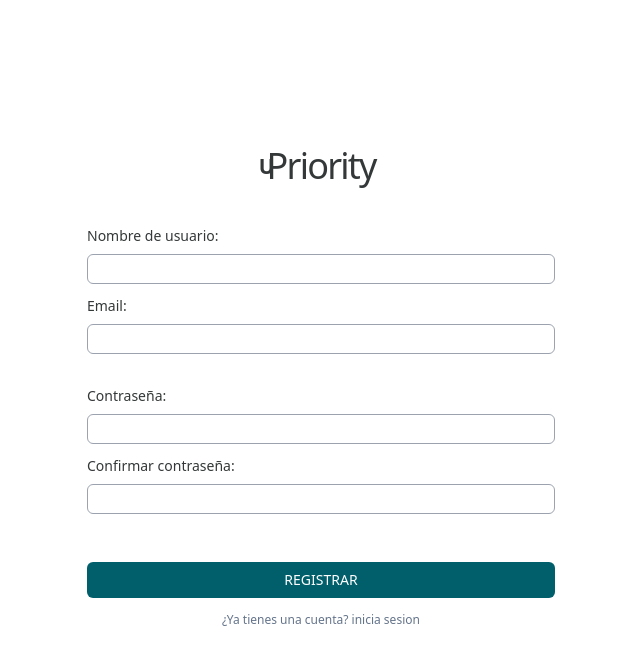
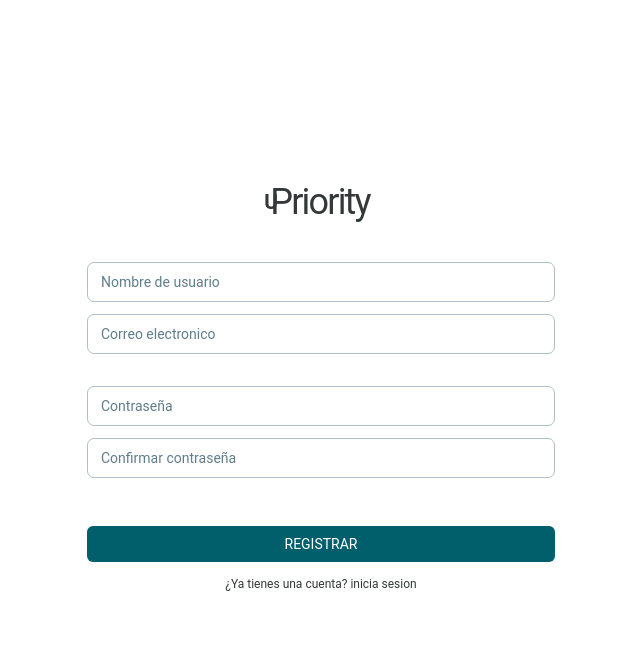
Before and after one commit to enockjeremi/u-priority, a Next.js app: page /auth/sign-up in a window 1280 px wide. Shown: the top 662 px of the page, without its empty margins (319-959 px from the left). Built offline with nearby package versions, Linux system fonts and the light colour scheme; no server answers.

Commit message:
style(ui): implemented Material Tailwind UI for enhanced and expedited UI development
- Introduced Material Tailwind UI to improve and speed up the UI development process.

```diff
--- a/package.json
+++ b/package.json
@@ -11,6 +11,7 @@
   "dependencies": {
     "@hookform/error-message": "^2.0.1",
     "@hookform/resolvers": "^3.3.4",
+    "@material-tailwind/react": "^2.1.9",
     "@types/js-cookie": "^3.0.6",
     "joi": "^17.12.1",
     "js-cookie": "^3.0.5",
--- a/src/app/(pages)/(home)/layout.tsx
+++ b/src/app/(pages)/(home)/layout.tsx
@@ -13,7 +13,7 @@ const HomeLayout = async ({ children }: { children: ReactNode }) => {
       <div>
         <SidebarComponent />
       </div>
-      <div>{children}</div>
+      <div className="p-2">{children}</div>
     </div>
   );
 };
--- a/src/app/(pages)/(home)/spaces/[id]/components/spaces-component.tsx
+++ b/src/app/(pages)/(home)/spaces/[id]/components/spaces-component.tsx
@@ -1,7 +1,16 @@
 "use client";
 import { workspaces } from "@/app/libs/endpoints/workspaces";
 import { getUserToken } from "@/app/server/token/user-token";
-import { IWorkspaces } from "@/types/workspaces";
+import { IStatus, IWorkspaces } from "@/types/workspaces";
+import {
+  Card,
+  CardBody,
+  CardHeader,
+  Chip,
+  Option,
+  Select,
+  Typography,
+} from "@material-tailwind/react";
 import React, { useState } from "react";
 import { useQuery, useQueryClient } from "react-query";
 
@@ -18,8 +27,16 @@ const fetchWorkspacesByStatus = async (
   return res;
 };
 
-const SpacesComponent = ({ workspaces }: { workspaces: any }) => {
-  const [selectTasksByStatus, setSelectTasksByStatus] = useState(1);
+const TABLE_HEAD = ["Nombre", "Estado"];
+
+const SpacesComponent = ({
+  workspaces,
+  statusList,
+}: {
+  workspaces: IWorkspaces;
+  statusList: IStatus[];
+}) => {
+  const [selectTasksByStatus, setSelectTasksByStatus] = useState<number>(1);
   const queryClient = useQueryClient();
   const token = getUserToken();
   const workspacesId = workspaces.id;
@@ -33,29 +50,118 @@ const SpacesComponent = ({ workspaces }: { workspaces: any }) => {
       await fetchWorkspacesByStatus(workspacesId, selectTasksByStatus, token),
   });
 
-  const handleSelectStatusChange = (e: any) => {
-    setSelectTasksByStatus(e.currentTarget.value);
+  const handleSelectStatusChange = (value: any) => {
+    setSelectTasksByStatus(Number(value));
     queryClient.invalidateQueries("tasksByStatusInWorkspaces");
   };
 
   return (
-    <div className="w-full">
-      <select className="" defaultValue={1} onChange={handleSelectStatusChange}>
-        <option value={1}>completado</option>
-        <option value={2}>en desarrollo</option>
-        <option value={3}>pendientes</option>
-        <option value={4}>pausadas</option>
-      </select>
+    <div className="w-full pt-10">
+      <div className="w-full flex flex-col gap-4">
+        <Typography className="ml-2" placeholder={undefined} variant="h5" color="blue-gray">
+          {workspaces.name}
+        </Typography>
+        <div className="pt-2">
+          <Select
+            onChange={handleSelectStatusChange}
+            label="Selecciona por estado"
+            placeholder={"Selecciona un estado"}
+          >
+            {statusList?.map((item) => (
+              <Option key={item.id} value={item.id.toString()}>
+                {item.status}
+              </Option>
+            ))}
+          </Select>
+        </div>
+      </div>
 
-      <div>
-        <ul>
-          {isLoading
-            ? "cargando..."
-            : data?.tasks?.map((item) => (
-                <li key={item.id}>{item.status.status}</li>
-              ))}
-        </ul>
-      </div>
+      <Card placeholder={undefined}>
+        <CardBody className="px-0 overflow-hidden" placeholder={undefined}>
+          <table className="w-full min-w-max table-auto text-left">
+            <thead>
+              <tr>
+                {TABLE_HEAD.map((head) => (
+                  <th
+                    key={head}
+                    className="border-y border-blue-gray-100 bg-blue-gray-50/50 p-4"
+                  >
+                    <Typography
+                      placeholder={undefined}
+                      variant="small"
+                      color="blue-gray"
+                      className="font-normal leading-none opacity-70"
+                    >
+                      {head}
+                    </Typography>
+                  </th>
+                ))}
+              </tr>
+            </thead>
+            <tbody>
+              {isLoading ? (
+                <tr>
+                  <td className="p-4">
+                    <div className="flex items-center gap-3">
+                      <Typography
+                        placeholder={undefined}
+                        variant="small"
+                        color="blue-gray"
+                        className="font-bold"
+                      >
+                        cargando...
+                      </Typography>
+                    </div>
+                  </td>
+                </tr>
+              ) : (
+                data?.tasks.map(({ id, name, status }, index) => {
+                  const isLast = index === data?.tasks?.length - 1;
+                  const classes = isLast
+                    ? "p-4"
+                    : "p-4 border-b border-blue-gray-50";
+
+                  return (
+                    <tr key={id}>
+                      <td className={classes}>
+                        <div className="flex items-center gap-3">
+                          <Typography
+                            placeholder={undefined}
+                            variant="small"
+                            color="blue-gray"
+                            className="font-bold"
+                          >
+                            {name}
+                          </Typography>
+                        </div>
+                      </td>
+
+                      <td className={classes}>
+                        <div className="w-max">
+                          <Chip
+                            size="sm"
+                            variant="ghost"
+                            value={status.status}
+                            color={
+                              status.id === 1
+                                ? "green"
+                                : status.id === 2
+                                ? "blue"
+                                : status.id === 3
+                                ? "amber"
+                                : "red"
+                            }
+                          />
+                        </div>
+                      </td>
+                    </tr>
+                  );
+                })
+              )}
+            </tbody>
+          </table>
+        </CardBody>
+      </Card>
     </div>
   );
 };
--- a/src/app/(pages)/auth/sign-in/components/sign-in-component.tsx
+++ b/src/app/(pages)/auth/sign-in/components/sign-in-component.tsx
@@ -9,6 +9,7 @@ import { esErrors } from "@/utils/joi-es-errors";
 import useSignIn from "@/app/client/hooks/useSignIn";
 
 import { ICredentialsToSignIn } from "@/types/auth.types";
+import { Input } from "@material-tailwind/react";
 
 const schema = Joi.object({
   email: Joi.string()
@@ -49,14 +50,14 @@ const SignInComponent = () => {
           </div>
         )} */}
         <div className="w-full flex flex-col space-y-2">
-          <label htmlFor="email_label">Email</label>
-          <input
+          <Input {...register("email")} label="Email" crossOrigin={undefined} />
+          {/* <input
             {...register("email")}
             id="email_label"
             type="text"
             name="email"
             className="rounded-md border border-gray-400 px-2 py-1"
-          />
+          /> */}
           {errors.email && (
             <p
               role="alert"
@@ -67,14 +68,8 @@ const SignInComponent = () => {
           )}
         </div>
         <div className="-full flex flex-col space-y-2">
-          <label htmlFor="password_label">Contraseña:</label>
-          <input
-            {...register("password")}
-            id="password_label"
-            type="password"
-            className="rounded-md border border-gray-400 px-2 py-1"
-            name="password"
-          />
+          <Input {...register("password")} type="password" label="Contraseña" crossOrigin={undefined} />
+
           {errors.password && (
             <p
               role="alert"
--- a/src/app/(pages)/auth/sign-up/components/sign-up-component.tsx
+++ b/src/app/(pages)/auth/sign-up/components/sign-up-component.tsx
@@ -8,6 +8,7 @@ import { joiResolver } from "@hookform/resolvers/joi";
 
 import useSignUp from "@/app/client/hooks/useSignUp";
 import { ICredentialsToSignUp } from "@/types/auth.types";
+import { Input, Typography } from "@material-tailwind/react";
 
 const schema = Joi.object({
   email: Joi.string()
@@ -45,13 +46,10 @@ const SignUpComponent = () => {
         className="flex w-full sm:w-[500px] flex-col space-y-3 p-4 text-sm"
       >
         <div className="flex flex-col space-y-2">
-          <label htmlFor="username_label">Nombre de usuario:</label>
-          <input
+          <Input
             {...register("username")}
-            type="text"
-            id="username_label"
-            name="username"
-            className="rounded-md border border-gray-400 px-2 py-1"
+            label="Nombre de usuario"
+            crossOrigin={undefined}
           />
           {errors.username && (
             <p
@@ -63,14 +61,12 @@ const SignUpComponent = () => {
           )}
         </div>
         <div className="flex flex-col space-y-2">
-          <label htmlFor="email_label">Email:</label>
-          <input
+          <Input
             {...register("email")}
-            id="email_label"
-            type="email"
-            name="email"
-            className="rounded-md border border-gray-400 px-2 py-1"
+            label="Correo electronico"
+            crossOrigin={undefined}
           />
+
           {errors.email && (
             <p
               role="alert"
@@ -82,13 +78,11 @@ const SignUpComponent = () => {
         </div>
         <div className="py-1"></div>
         <div className="flex flex-col space-y-2">
-          <label htmlFor="password">Contraseña:</label>
-          <input
+          <Input
             {...register("password")}
-            id="password"
+            label="Contraseña"
             type="password"
-            className="rounded-md border border-gray-400 px-2 py-1"
-            name="password"
+            crossOrigin={undefined}
           />
           {errors.password && (
             <p
@@ -100,13 +94,11 @@ const SignUpComponent = () => {
           )}
         </div>
         <div className="flex flex-col space-y-2">
-          <label htmlFor="password_confirm">Confirmar contraseña:</label>
-          <input
+          <Input
             {...register("cpassword")}
-            id="password_confirm"
+            label="Confirmar contraseña"
             type="password"
-            className="rounded-md border border-gray-400 px-2 py-1"
-            name="cpassword"
+            crossOrigin={undefined}
           />
           {errors.cpassword && (
             <p
--- a/src/app/client/hooks/useSignIn.tsx
+++ b/src/app/client/hooks/useSignIn.tsx
@@ -8,7 +8,7 @@ import { saveUserToken } from "@/app/server/token/user-token";
 import { ResponseError } from "@/utils/Error/response-error";
 
 import { auth } from "@/app/libs/endpoints/auth";
-import { User } from "@/types/auth.types";
+import { IUser } from "@/types/auth.types";
 
 async function signIn(
   email: string,
@@ -38,7 +38,7 @@ const useSignIn = () => {
 
   const queryClient = useQueryClient();
   const { mutate: signInMutation } = useMutation<
-    User,
+    IUser,
     unknown,
     { email: string; password: string },
     unknown
@@ -49,6 +49,7 @@ const useSignIn = () => {
       navigate("/");
     },
     onError: (error) => {
+      setIsLoading(false);
       if (error instanceof ResponseError) {
         errosMessage(error.message);
       }
--- a/src/app/libs/endpoints/status/index.ts
+++ b/src/app/libs/endpoints/status/index.ts
@@ -1,3 +1,5 @@
+import { API_URL } from "../../enviroments";
+
 export const status = {
-  getAll: "/status",
+  getAll: `${API_URL}/status/`,
 };
--- a/src/app/libs/endpoints/tasks/index.ts
+++ b/src/app/libs/endpoints/tasks/index.ts
@@ -1,4 +1,4 @@
-import { API_URL } from "@/enviroments";
+import { API_URL } from "../../enviroments";
 
 export const tasks = {
   getAllIDs: `${API_URL}/tasks/all-ids`,
--- a/tailwind.config.ts
+++ b/tailwind.config.ts
@@ -1,6 +1,6 @@
-import type { Config } from "tailwindcss";
+const withMT = require("@material-tailwind/react/utils/withMT");
 
-const config: Config = {
+module.exports = withMT({
   content: [
     "./src/pages/**/*.{js,ts,jsx,tsx,mdx}",
     "./src/components/**/*.{js,ts,jsx,tsx,mdx}",
@@ -19,5 +19,4 @@ const config: Config = {
     },
   },
   plugins: [],
-};
-export default config;
+});
```
Also changed, not shown: src/app/(pages)/(home)/spaces/[id]/page.tsx (+15 -2 lines), src/types/auth.types.ts (+8 -8 lines), 1 other file (tests, documents, lock files or other folders).
